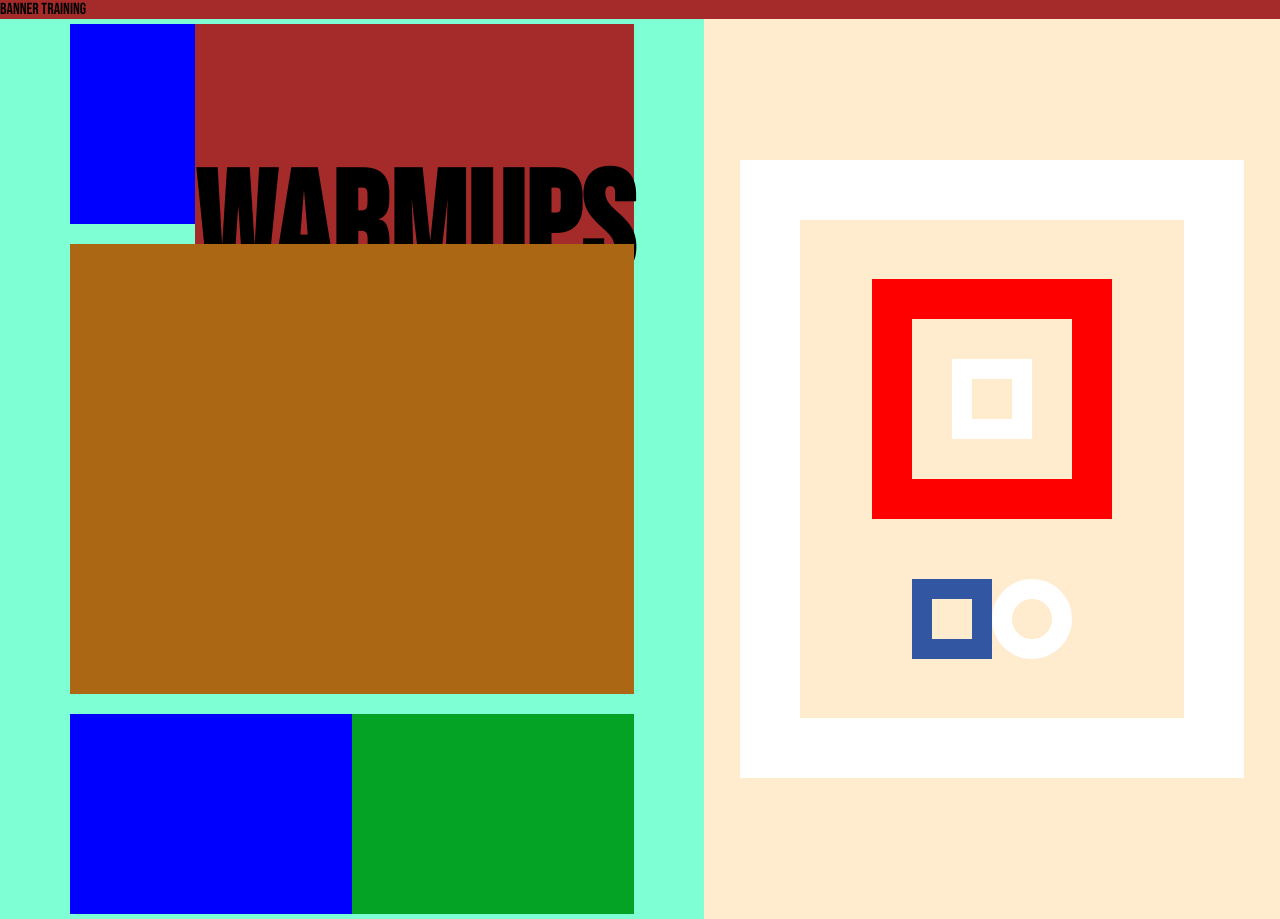
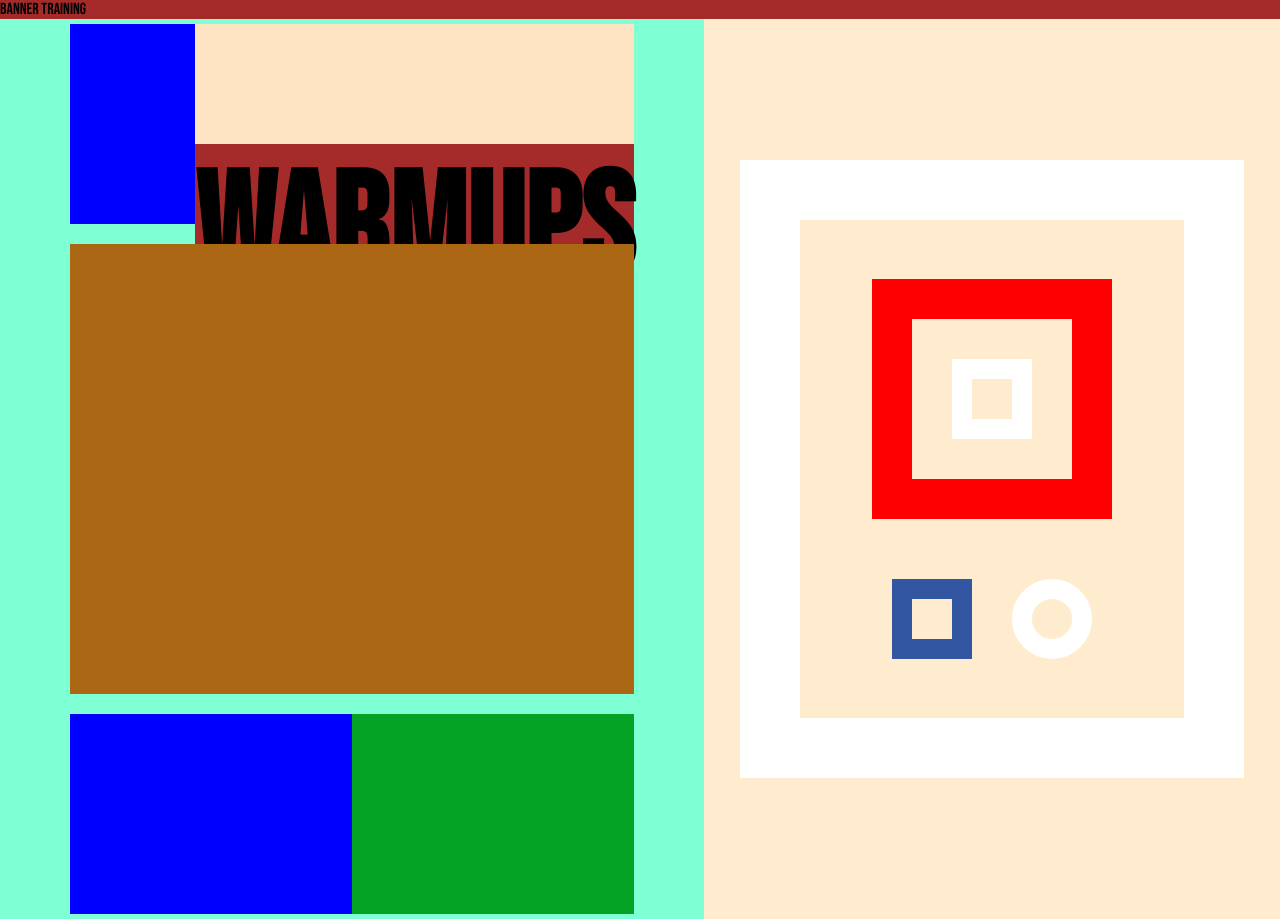
Before and after one commit to AliHaidarAzizi/Resume-Jarvis, a plain HTML site: page Banner.html in a window 1280 px wide. Drawn offline with Linux system fonts and the light colour scheme.

Commit message:
stuck in h2 warmup

```diff
--- a/styles/banner.css
+++ b/styles/banner.css
@@ -97,9 +97,11 @@ main {
 .title-box {
     height: 200px;
     flex-basis: 65%;
-    font-size: 96px;
+    font-size: 6em;
+    background-color: transparent;
 
 }
+
 
 .content-box {}
 
@@ -145,6 +147,7 @@ main {
     width: 80px;
     background-color: transparent;
     border: 20px solid #3256A1;
+    margin-right: 20px;
 }
 
 .sidebar-footer-right {
@@ -153,5 +156,6 @@ main {
     border-radius: 50%;
     background-color: transparent;
     border: 20px solid #ffffff;
+    margin-left: 20px;
 
 }
```
